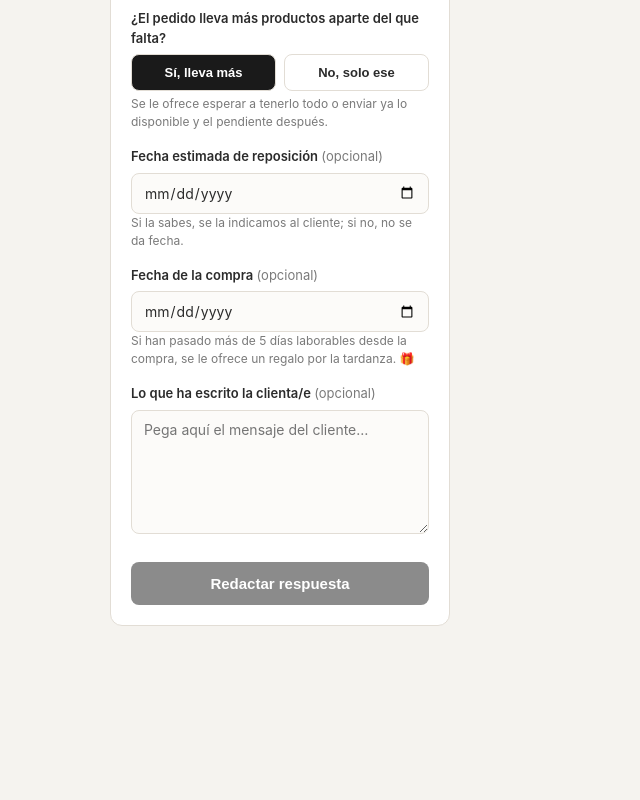
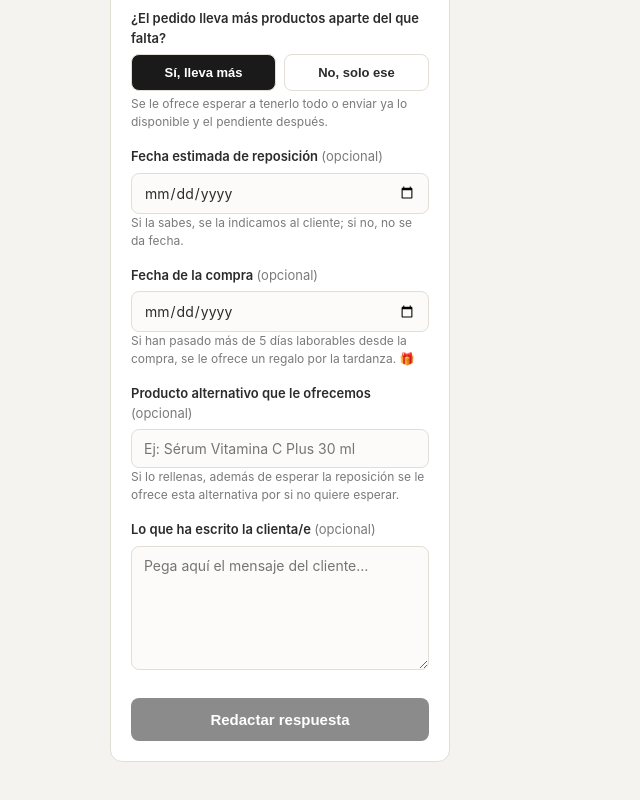
Before and after one commit to Aquatherapia/suite-aquatherapia, a Next.js app: page /reclamaciones in a window 1280 px wide. Shown: the part 571-1371 px from the top of the page, without its empty margins (0-640 px from the left). Before the commit the page ends 1277 px from the top, so only its background shows below. Built offline with nearby package versions, Linux system fonts and the light colour scheme.

Commit message:
Agente 10: ofrecer alternativa tambien en rotura de stock
Campo de producto alternativo en sin_stock: se ofrece ademas de esperar reposicion

Co-Authored-By: Claude Opus 4.8 <noreply@anthropic.com>

```diff
--- a/app/api/reclamaciones/route.ts
+++ b/app/api/reclamaciones/route.ts
@@ -433,6 +433,11 @@ export async function POST(req: NextRequest) {
         "- No se conoce la fecha estimada de reposición: no des una fecha concreta; di simplemente que la esperamos lo antes posible / en cuanto nos la confirme el proveedor."
       );
     }
+    if (body.productoAlternativo?.trim()) {
+      extras.push(
+        `- Como alternativa a esperar la reposición, ofrécele también **${body.productoAlternativo.trim()}** (un producto parecido que sí tenemos disponible), por si prefiere no esperar.`
+      );
+    }
   }
   if (regaloPorTardanza) {
     extras.push(
--- a/app/reclamaciones/page.tsx
+++ b/app/reclamaciones/page.tsx
@@ -128,7 +128,7 @@ export default function ReclamacionesPage() {
           // stock + alternativa (roto, equivocado, contrareembolso, extraviado)
           hayStock: pideStockAlt ? hayStock === "si" : undefined,
           productoAlternativo:
-            pideStockAlt && hayStock === "no"
+            (pideStockAlt && hayStock === "no") || tipo === "sin_stock"
               ? productoAlternativo.trim() || undefined
               : undefined,
           // extraviado + contrareembolso
@@ -312,6 +312,18 @@ export default function ReclamacionesPage() {
               <div style={hint}>
                 Si han pasado más de 5 días laborables desde la compra, se le
                 ofrece un regalo por la tardanza. 🎁
+              </div>
+
+              <label>Producto alternativo que le ofrecemos {opcional}</label>
+              <input
+                type="text"
+                placeholder="Ej: Sérum Vitamina C Plus 30 ml"
+                value={productoAlternativo}
+                onChange={(e) => setProductoAlternativo(e.target.value)}
+              />
+              <div style={hint}>
+                Si lo rellenas, además de esperar la reposición se le ofrece esta
+                alternativa por si no quiere esperar.
               </div>
             </>
           )}
```
